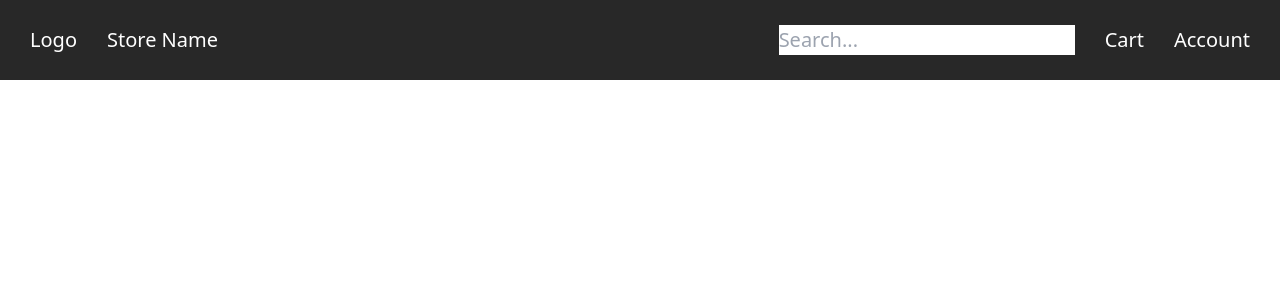
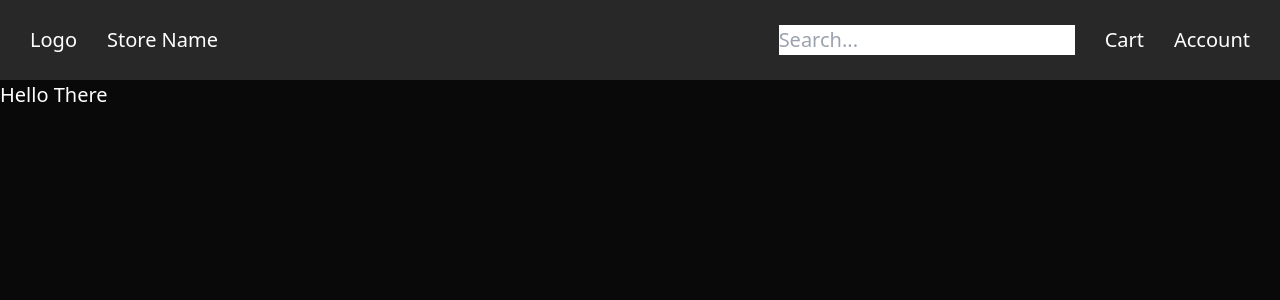
Before and after one commit to Saltysam101/ndcardshop, a React (Create React App) app: page /checkout in a window 1280 px wide. Shown: the top 300 px of the page. Built offline with nearby package versions, Linux system fonts and the light colour scheme.

Commit message:
first laptop commit

```diff
--- a/src/App.js
+++ b/src/App.js
@@ -4,6 +4,7 @@ import Nav from './components/nav';
 import account from './pages/account';
 import Shop from './pages/shop';
 import cart from './pages/cart';
+import checkout from './pages/checkout';
 
 function App() {
   return (
@@ -14,6 +15,7 @@ function App() {
         <Route path="/" exact component={Shop}/>
         <Route path="/account" component={account}/>
         <Route path="/cart" component={cart}/>
+        <Route path="/checkout" component={checkout}/>
       </Switch>
     </div>
   </Router>
--- a/src/pages/cart.js
+++ b/src/pages/cart.js
@@ -1,4 +1,5 @@
 import React from 'react'
+import { Link } from 'react-router-dom';
 
 export default function cart() {
     return (
@@ -22,7 +23,10 @@ export default function cart() {
             </div>
             <div className="w-44 absolute left-2/3 top-3/4 lg:left-3/4">
                 <h2 className="text-xl">Your total: $49.99</h2>
-                <button className="bg-green-500 w-40 text-lg font-bold tracking-widest">Checkout</button>
+                <Link to="/checkout">
+                    <button className="bg-green-500 w-40 text-lg font-bold tracking-widest">Checkout
+                    </button>
+                </Link>
             </div>
         </div>
     )
--- a/src/pages/checkout.js
+++ b/src/pages/checkout.js
@@ -0,0 +1,9 @@
+import React from 'react'
+
+export default function checkout() {
+    return (
+        <div className="mt-16 h-screen bg-offblack text-white overflow-hidden">
+            Hello There
+        </div>
+    )
+}
```
